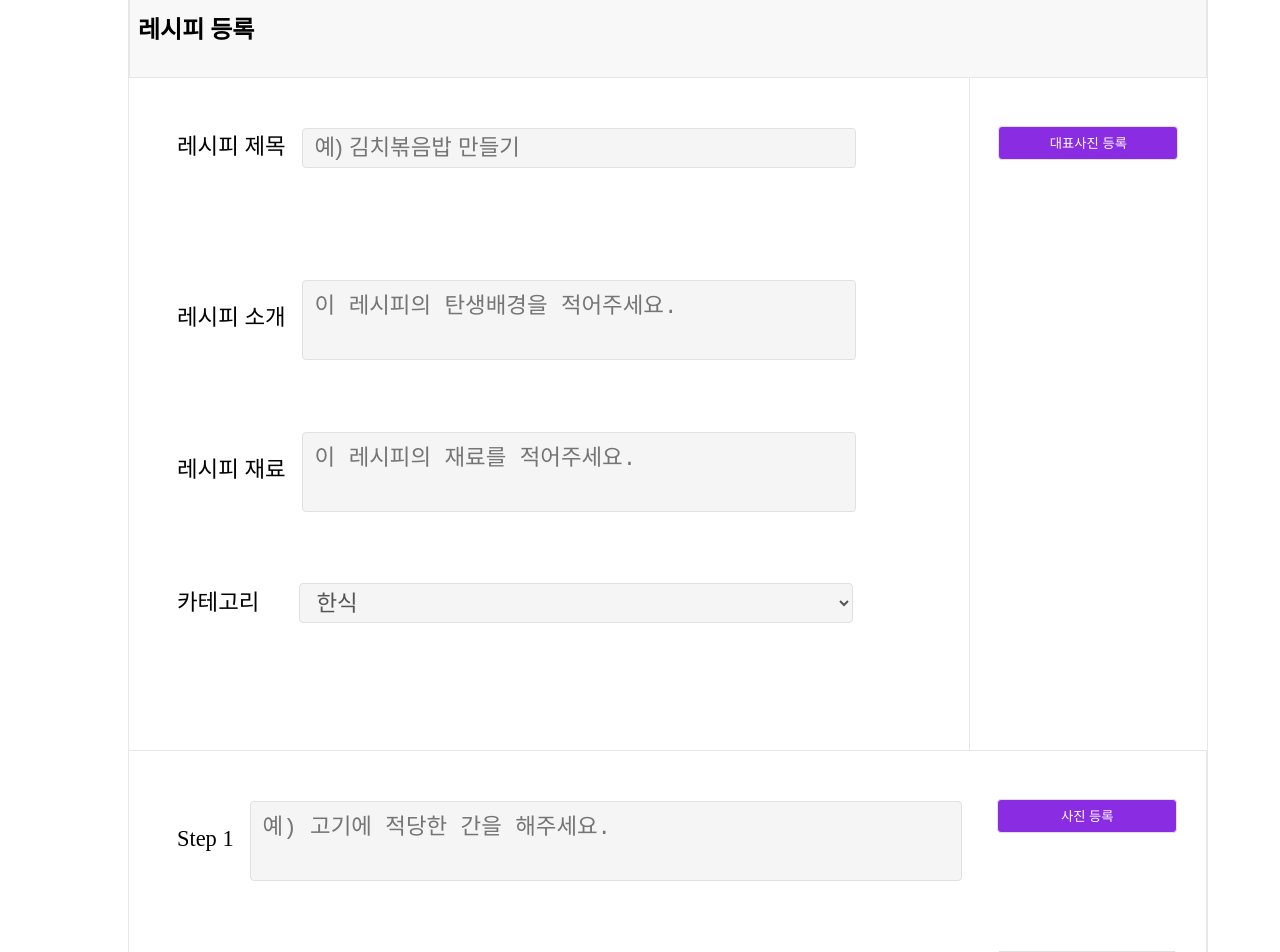
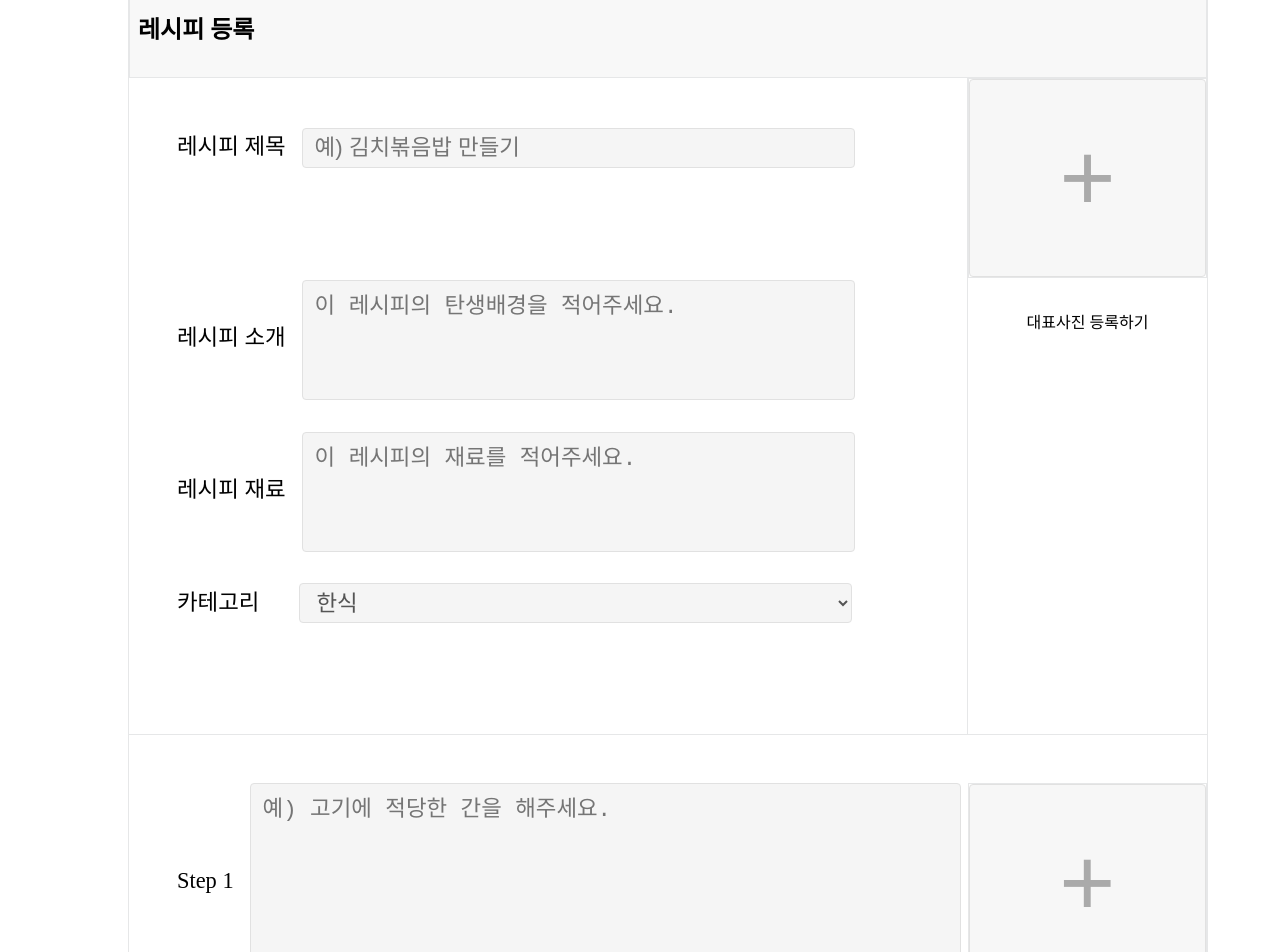
Before and after one commit to codestates/Homemade-client, a React (Create React App) app: page /postrecipe in a window 1280 px wide. Shown: the part 120-1072 px from the top of the page. Built offline with nearby package versions, Linux system fonts and the light colour scheme.

Commit message:
[client]UPDATE SubmitRecipe logic
레시피 제출 로직 작성 (미완성)

```diff
--- a/src/compoments/SubmitRecipeForm.js
+++ b/src/compoments/SubmitRecipeForm.js
@@ -1,40 +1,16 @@
 /* eslint-disable jsx-a11y/label-has-associated-control */
-import React, { useState, useRef } from "react";
+/* eslint-disable react/prop-types */
+import React, { useRef } from "react";
 import styled from "styled-components";
 
-export default function SubmitRecipeForm() {
-  const [images, setImages] = useState([]);
-  const [previews, setPreviews] = useState([]);
-
-  const showImg = (e, idx) => {
-    setPreviews(state => {
-      return [
-        ...state.slice(0, idx),
-        URL.createObjectURL(e.target.files[0]),
-        ...state.slice(idx + 1),
-      ];
-    });
-  };
-
-  const handleChange = (e, idx) => {
-    setImages(state => {
-      return [
-        ...state.slice(0, idx),
-        e.target.files[0],
-        ...state.slice(idx + 1),
-      ];
-    });
-    showImg(e, idx);
-  };
+export default function SubmitRecipeForm({
+  previews,
+  handleChange,
+  handleRecipe,
+  handleUpload,
+  currentSteps,
+}) {
   const thumbnailRef = useRef();
-
-  const handleUpload = () => {
-    const fd = new FormData();
-    fd.append("images", images);
-    // axios.post('');
-  };
-  const currentSteps = [1, 2, 3, 4, 5];
-
   return (
     <FormContainer>
       <FormTitle>
@@ -43,38 +19,45 @@ export default function SubmitRecipeForm() {
       <RecipeWrap>
         <RecipeInfoWrap>
           <div>
-            <label htmlFor="recipeTitle">
+            <label htmlFor="title">
               레시피 제목
               <Input
                 placeholder="예) 김치볶음밥 만들기"
                 type="text"
-                name="recipeTitle"
+                name="title"
+                onChange={e => handleRecipe(e)}
               />
             </label>
           </div>
           <div>
-            <label htmlFor="recipeSummary">
+            <label htmlFor="introduction">
               레시피 소개
               <Textarea
                 placeholder="이 레시피의 탄생배경을 적어주세요."
                 type="textarea"
-                name="recipeSummary"
+                name="introduction"
+                onChange={e => handleRecipe(e)}
               />
             </label>
           </div>
           <div>
-            <label htmlFor="recipeSummary">
+            <label htmlFor="ingredient">
               레시피 재료
               <Textarea
                 placeholder="이 레시피의 재료를 적어주세요."
                 type="textarea"
-                name="recipeSummary"
+                name="ingredient"
+                onChange={e => handleRecipe(e)}
               />
             </label>
           </div>
-          <div className="lastInfo">
-            <label htmlFor="recipeCategory">카테고리</label>
-            <Select name="recipeCategory" id="recipeCategory">
+          <div>
+            <label htmlFor="category">카테고리</label>
+            <Select
+              name="category"
+              id="recipeCategory"
+              onChange={e => handleRecipe(e)}
+            >
               <option value="한식">한식</option>
               <option value="중식">중식</option>
               <option value="일식">일식</option>
@@ -84,64 +67,67 @@ export default function SubmitRecipeForm() {
           </div>
         </RecipeInfoWrap>
         <RecipePreview>
+          <ImageWrap>
             <ImageInput
               ref={thumbnailRef}
+              name="thumbnail"
               type="file"
               accept="image/*"
               onChange={e => handleChange(e, 0)}
             />
-          {previews[0] ? (
-            <Preview active alt="test" src={previews[0]} />
-          ) : (
-            <Preview alt="thumbnail" src={previews[0]} />
-          )}
+            <Preview active={previews[0]} alt="test" src={previews[0]} />
             <PickImageButton
-            stlye={previews[0] ? { display: "none" } : { display: "block" }}
+              active={!previews[0]}
               type="button"
               onClick={() => thumbnailRef.current.click()}
             >
-            대표사진 등록
+              +
             </PickImageButton>
+            <Announcement active={!previews[0]}>대표사진 등록하기</Announcement>
+          </ImageWrap>
         </RecipePreview>
       </RecipeWrap>
-      <RecipeSequenceWrap>
       <RecipeSequence>
         {currentSteps.map(step => {
           const ref = useRef();
           return (
-              <StepWrap>
-                <label htmlFor={`recipeStep${step}`}>
+            <StepWrap key={step}>
+              <label htmlFor={`step${step}`}>
                 Step {step}
                 <Textarea
                   placeholder="예) 고기에 적당한 간을 해주세요."
                   type="textarea"
-                    name="recipeSummary"
+                  name={`step${step}`}
+                  onChange={e => handleRecipe(e)}
                 />
               </label>
               <RecipePreview>
+                <ImageWrap>
                   <ImageInput
                     ref={ref}
                     type="file"
                     accept="image/*"
+                    name={`step${step}`}
                     onChange={e => handleChange(e, step)}
                   />
-                  {previews[step] ? (
-                    <Preview active alt="recipe step" src={previews[step]} />
-                  ) : (
-                    <Preview alt="thumbnail" src={previews[step]} />
-                  )}
+                  <Preview
+                    active={previews[step]}
+                    alt="recipe step"
+                    src={previews[step]}
+                  />
                   <PickImageButton
+                    active={!previews[step]}
                     type="button"
                     onClick={() => ref.current.click()}
                   >
-                    사진 등록
+                    +
                   </PickImageButton>
+                </ImageWrap>
               </RecipePreview>
             </StepWrap>
           );
         })}
       </RecipeSequence>
-      </RecipeSequenceWrap>
       <RecipeSaveWrap>
         <SaveBtn type="button" onClick={handleUpload}>
           저장하기
@@ -202,8 +188,9 @@ const RecipeInfoWrap = styled.div`
 
 const RecipePreview = styled.span`
   flex: 3;
-  padding-top: 3rem;
+  height: 200px;
   text-align: center;
+  border: 1px solid #e6e7e8;
 `;
 
 const Input = styled.input`
@@ -225,7 +212,7 @@ const Input = styled.input`
 
 const Textarea = styled(Input.withComponent("textarea"))`
   flex: 10;
-  height: 10vh;
+  height: 120px;
   resize: none;
 `;
 
@@ -233,18 +220,20 @@ const Select = styled(Input.withComponent("select"))`
   margin-left: 40px;
 `;
 
-const RecipeSequenceWrap = styled(RecipeWrap)`
+const RecipeSequence = styled.div`
   border-top: 1px solid #e6e7e8;
+  padding-top: 3rem;
+  padding-left: 3rem;
 `;
 
-const RecipeSequence = styled(RecipeInfoWrap)``;
-
-const RecipeSaveWrap = styled(RecipeSequenceWrap)`
+const RecipeSaveWrap = styled.div`
   display: block;
+  width: 100%;
   margin: 0 auto;
 `;
 
 const SaveBtn = styled.button`
+  cursor: pointer;
   border-radius: 4px;
   font-weight: bold;
   padding-left: 1rem;
@@ -267,38 +256,65 @@ const Preview = styled.img`
   ${({ active }) =>
     active &&
     `
-    display: inline-block;
-    width: 150px;
-    heigth: 150px;
-    max-width: 150px;
-    max-heigth: 150px;
+    display:block;
+    width:100%;
+    height:100%;
+    object-fit:cover;
   `}
 `;
 
 const PickImageButton = styled.button`
-  width: 180px;
+  display: none;
+  width: 100%;
+  height: 100%;
+  font-size: 6rem;
   padding: 0.4rem;
   border-radius: 4px;
   border: 1px solid #e1e1e1;
-  background-color: #8a2ce2;
-  color: white;
+  background-color: #f7f7f7;
+  color: #aaaaaa;
   cursor: pointer;
 
   &:focus {
     outline: none;
   }
+
+  ${({ active }) =>
+    active &&
+    `
+    display: inline-block;
+  `}
 `;
 
 const StepWrap = styled.div`
   display: flex;
+  height: 200px;
+  margin-bottom: 3rem;
   flex-direction: row;
   label {
     flex: 10;
   }
   textarea {
+    height: 200px;
     width: 90%;
   }
   span {
     padding: 0;
   }
 `;
+
+const ImageWrap = styled.span`
+  width: 100%
+  heigth: 200px;
+`;
+
+const Announcement = styled.div`
+  display: none;
+  ${({ active }) =>
+    active &&
+    `
+    display:block;
+    margin-top: 2rem;
+  font-size: 1rem;
+  `}
+`;
--- a/src/pages/SubmitRecipe.js
+++ b/src/pages/SubmitRecipe.js
@@ -1,6 +1,92 @@
-import React from "react";
+import React, { useState } from "react";
 import SubmitRecipeForm from "../compoments/SubmitRecipeForm";
 
 export default function SubmitRecipe() {
-  return <SubmitRecipeForm />;
+  const [images, setImages] = useState([]);
+  const [previews, setPreviews] = useState([]);
+  const [recipe, setRecipe] = useState({
+    title: "",
+    category: "한식",
+  });
+
+  const showImg = (e, idx) => {
+    setPreviews(state => {
+      return [
+        ...state.slice(0, idx),
+        URL.createObjectURL(e.target.files[0]),
+        ...state.slice(idx + 1),
+      ];
+    });
+  };
+
+  const handleChange = (e, idx) => {
+    const img = { name: e.target.name, image: e.target.files[0] };
+    setImages(state => {
+      return [...state.slice(0, idx), img, ...state.slice(idx + 1)];
+    });
+    showImg(e, idx);
+  };
+
+  const handleRecipe = e => {
+    const {
+      target: { name, value },
+    } = e;
+
+    setRecipe(state => {
+      return {
+        ...state,
+        [name]: value,
+      };
+    });
+    console.log(recipe);
+  };
+
+  const handleUpload = async () => {
+    const fd = new FormData();
+    images.forEach(obj => {
+      fd.append("images[]", obj.image, obj.name);
+    });
+    const {
+      introduction,
+      ingredient,
+      step1,
+      step2,
+      step3,
+      step4,
+      step5,
+    } = recipe;
+    const content = [
+      introduction,
+      ingredient,
+      step1,
+      step2,
+      step3,
+      step4,
+      step5,
+    ].join("//");
+    console.log(content);
+    // const response = await  axios.post('', fd,  headers: { 'Content-Type': 'multipart/form-data' },);
+    // const [thumbnail, ...rest] = response   url이 되돌아오고
+
+    // const recipeInfo = {
+    //   thumbnail,
+    //   title: recipe.title,
+    //   images: rest,
+    //   category: recipe.category,
+    //   content
+    // };
+  };
+  const currentSteps = [1, 2, 3, 4, 5];
+
+  return (
+    <SubmitRecipeForm
+      images={images}
+      previews={previews}
+      recipe={recipe}
+      handleChange={handleChange}
+      handleRecipe={handleRecipe}
+      handleUpload={handleUpload}
+      currentSteps={currentSteps}
+    />
+  );
 }
```
Lines whose indentation alone changed are shown as unchanged.
